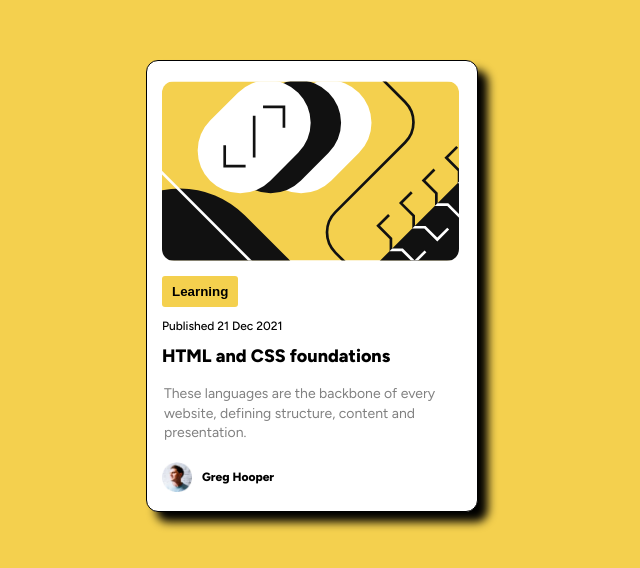
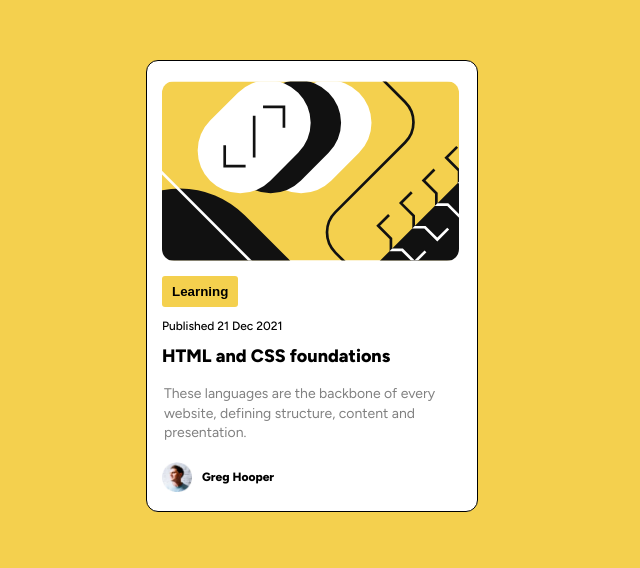
Before and after one commit to Miriam2245/blog-preview-card, a plain HTML site: page index.html in a window 1280 px wide. Shown: the part 114-682 px from the top of the page, without its empty margins (328-968 px from the left). Drawn offline with Linux system fonts and the light colour scheme.

Commit message:
Update style.css

```diff
--- a/style.css
+++ b/style.css
@@ -23,7 +23,7 @@ p{
     background-color: white;
     border-radius: 12px;
     border: solid 1px;
-    box-shadow: 10px 10px 10px rgba(0, 0, 0, 1);
+    box-shadow: 10px 10px 10px rgba(0, 0, 0, 0);
 
 }
 .img{
```
